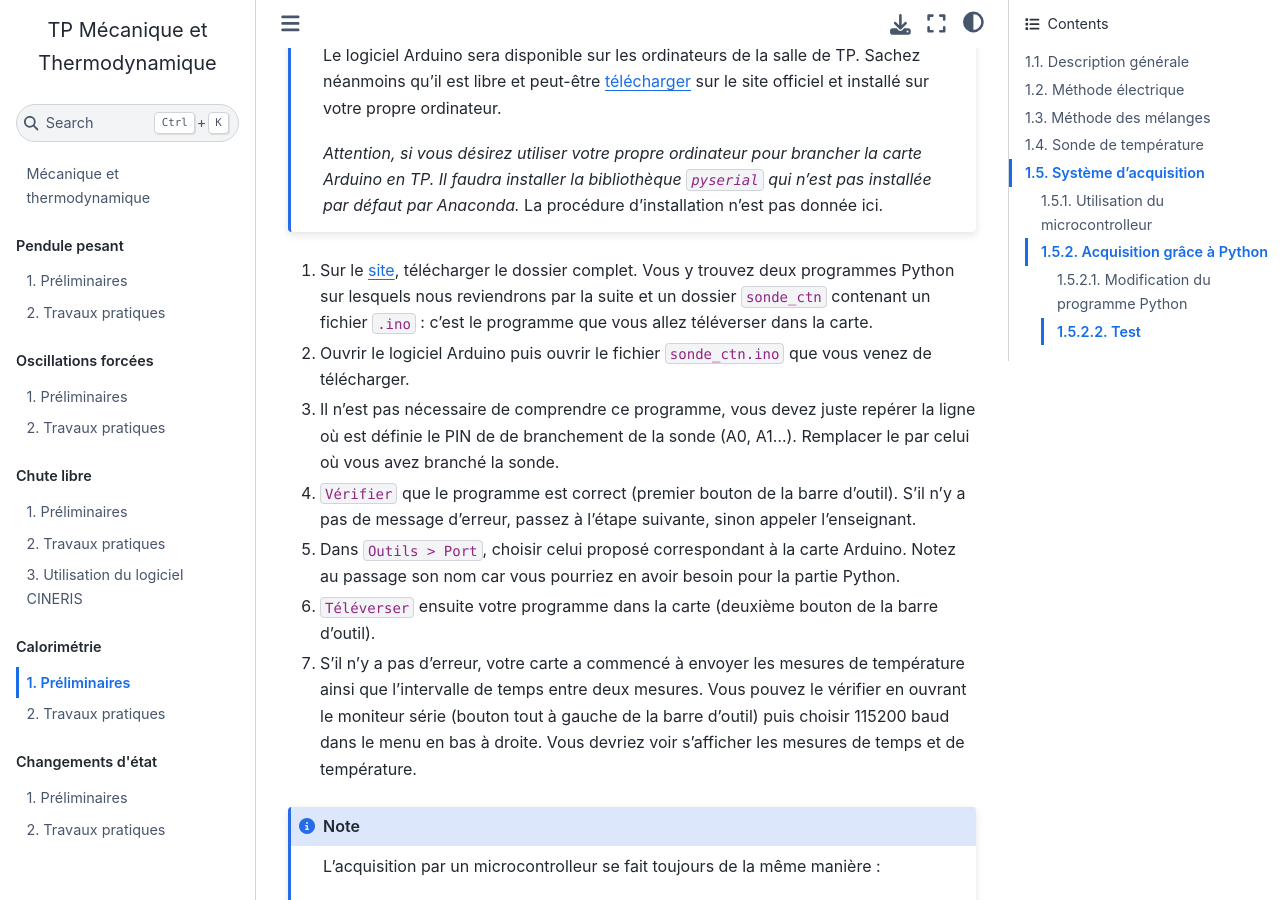
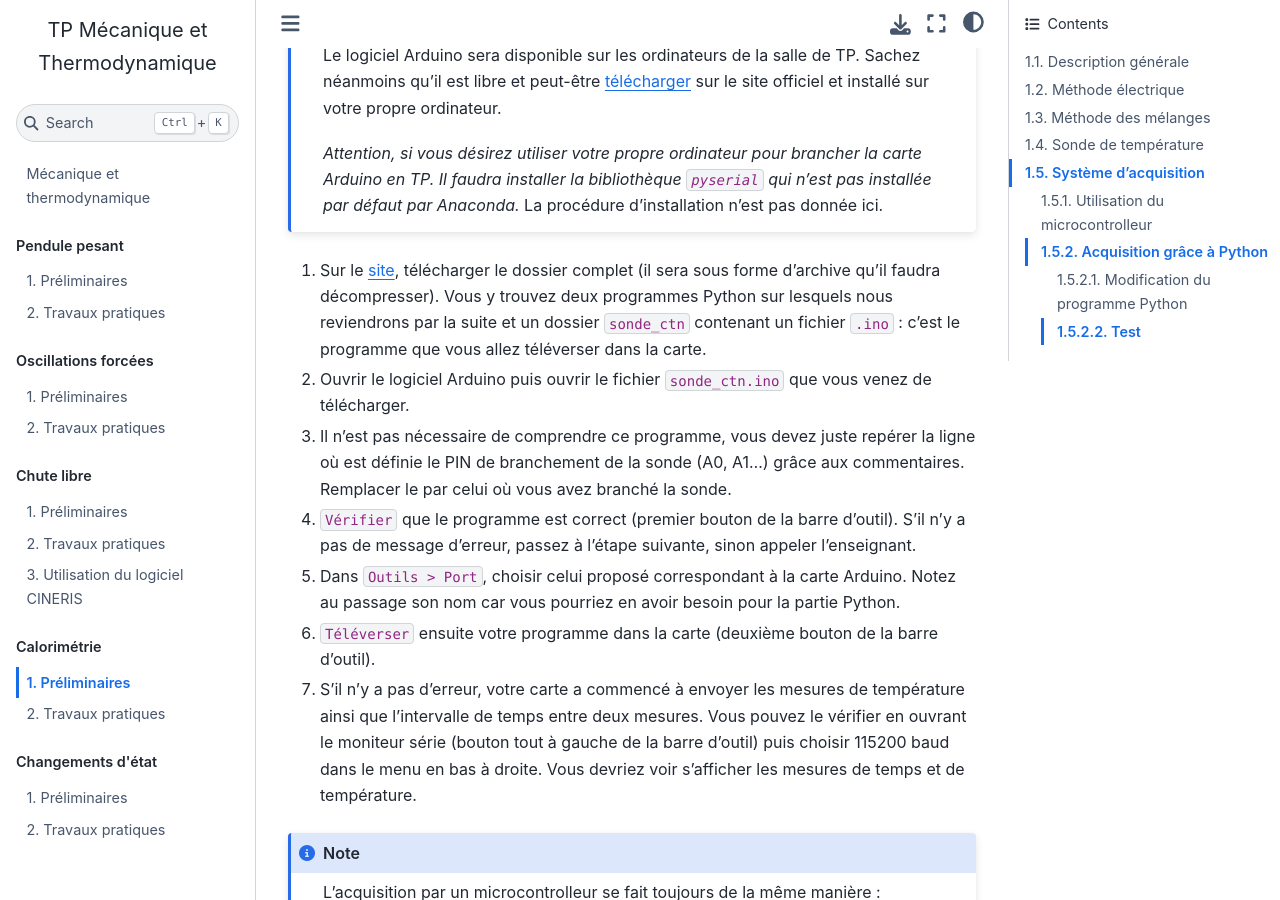
Before and after one commit to pcsi3physiquestan/tp5_mecathermo_sources, a Jupyter Book: the page built from notebook/calorimetrie_preliminaire.md, in a window 1280 px wide and 900 px high, scrolled down 4160 px. Built offline with Jupyter Book 1.0.4 settings and Sphinx 7.4.7 and the Sphinx Book theme 1.1.4, drawn with Linux system fonts in a browser that asks for light colours.

Commit message:
Mise à jour des sources

`````diff
--- a/notebook/calorimetrie_preliminaire.md
+++ b/notebook/calorimetrie_preliminaire.md
@@ -120,9 +120,9 @@ Le logiciel Arduino sera disponible sur les ordinateurs de la salle de TP. Sache
 _Attention, si vous désirez utiliser votre propre ordinateur pour brancher la carte Arduino en TP. Il faudra installer la bibliothèque `pyserial` qui n'est pas installée par défaut par Anaconda._ La procédure d'installation n'est pas donnée ici.
 ````
 
-1. Sur le [site](https://stanislas.edunao.com/mod/folder/view.php?id=13511&forceview=1), télécharger le dossier complet. Vous y trouvez deux programmes Python sur lesquels nous reviendrons par la suite et un dossier `sonde_ctn` contenant un fichier `.ino` : c'est le programme que vous allez téléverser dans la carte.
+1. Sur le [site](https://stanislas.edunao.com/mod/folder/view.php?id=13511&forceview=1), télécharger le dossier complet (il sera sous forme d'archive qu'il faudra décompresser). Vous y trouvez deux programmes Python sur lesquels nous reviendrons par la suite et un dossier `sonde_ctn` contenant un fichier `.ino` : c'est le programme que vous allez téléverser dans la carte.
 2. Ouvrir le logiciel Arduino puis ouvrir le fichier `sonde_ctn.ino` que vous venez de télécharger.
-3. Il n'est pas nécessaire de comprendre ce programme, vous devez juste repérer la ligne où est définie le PIN de de branchement de la sonde (A0, A1...). Remplacer le par celui où vous avez branché la sonde.
+3. Il n'est pas nécessaire de comprendre ce programme, vous devez juste repérer la ligne où est définie le PIN de branchement de la sonde (A0, A1...) grâce aux commentaires. Remplacer le par celui où vous avez branché la sonde.
 4. `Vérifier` que le programme est correct (premier bouton de la barre d'outil). S'il n'y a pas de message d'erreur, passez à l'étape suivante, sinon appeler l'enseignant.
 5. Dans `Outils > Port`, choisir celui proposé correspondant à la carte Arduino. Notez au passage son nom car vous pourriez en avoir besoin pour la partie Python.
 6. `Téléverser` ensuite votre programme dans la carte (deuxième bouton de la barre d'outil).
`````
